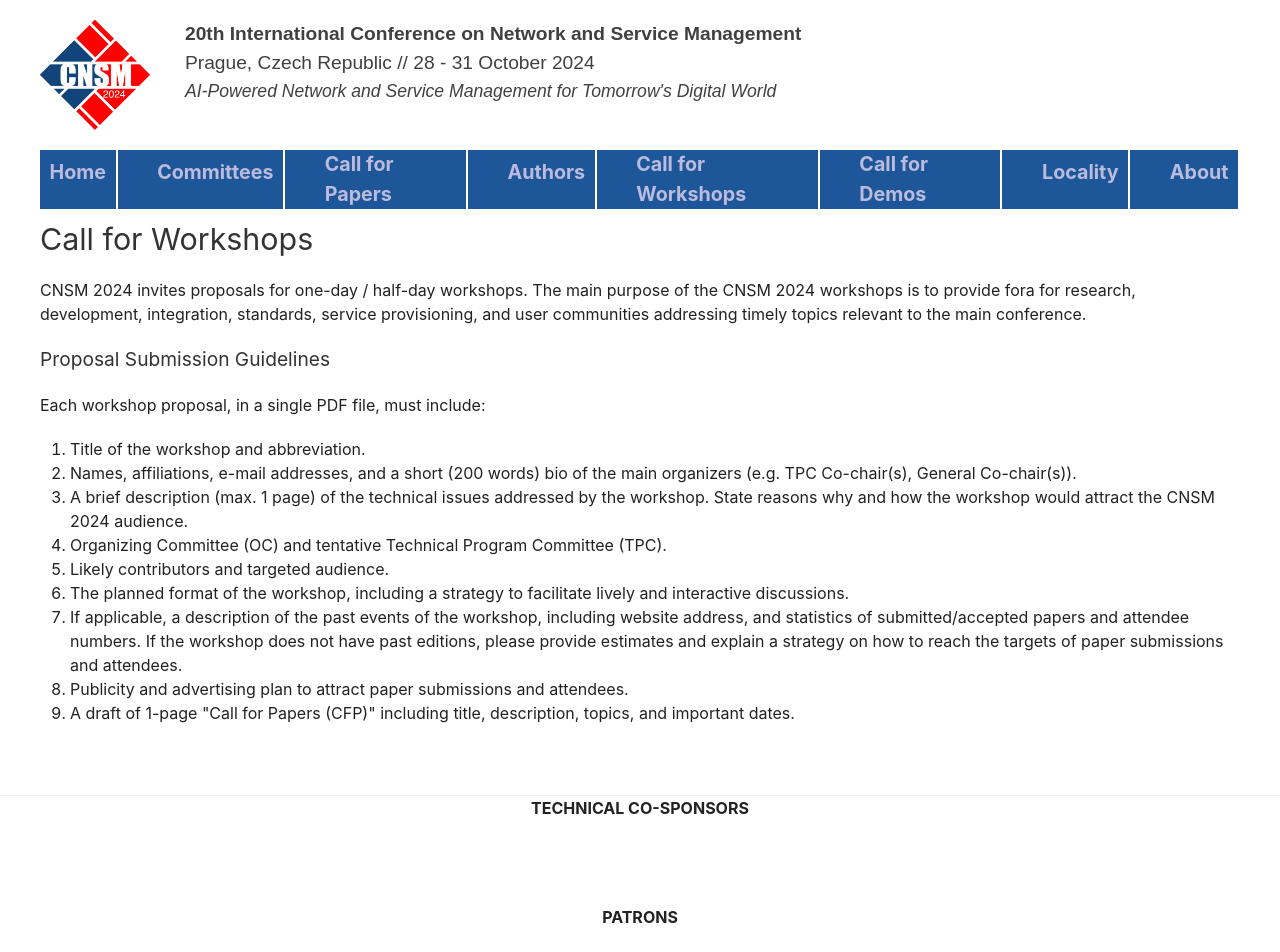
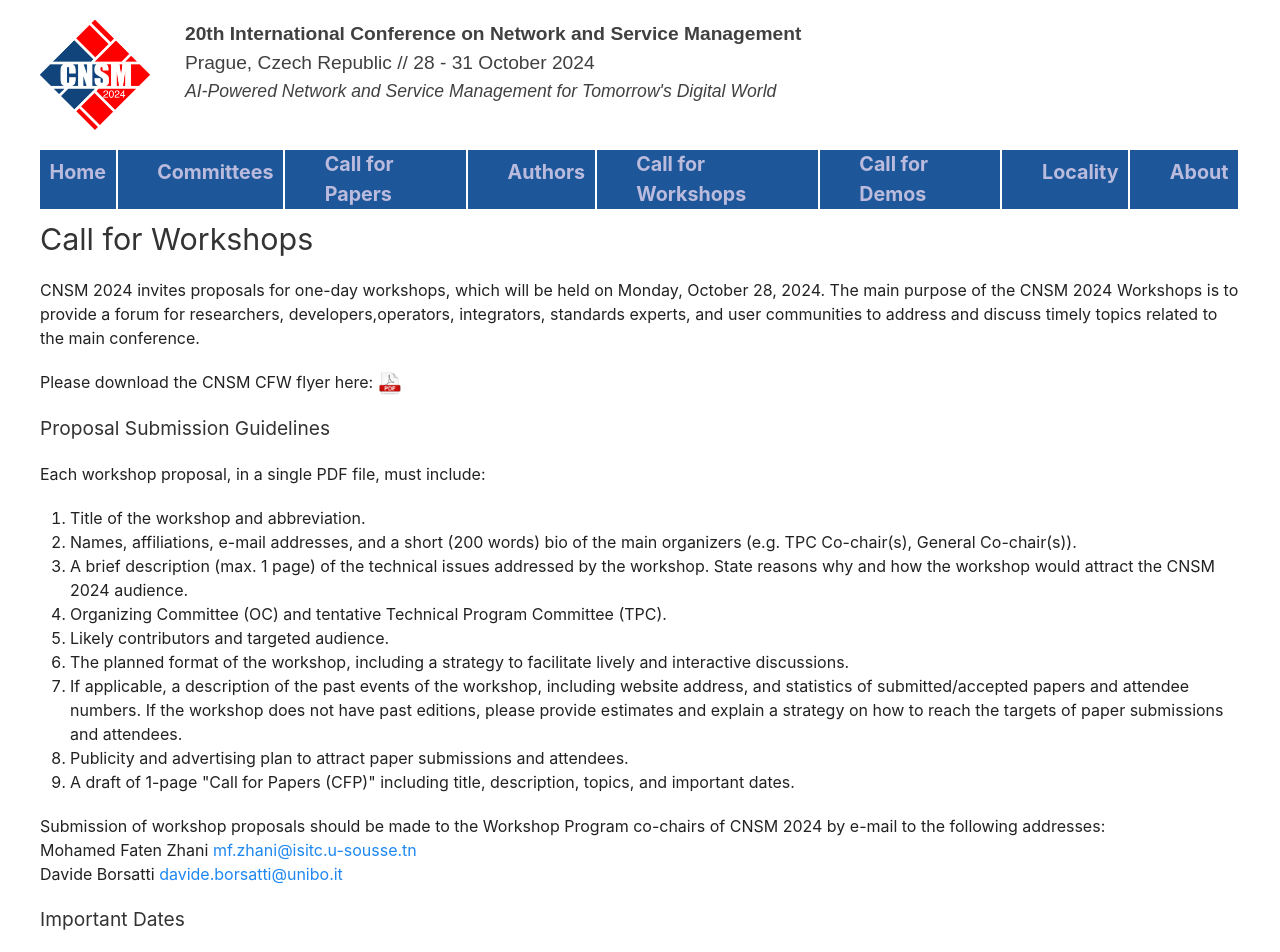
Before and after one commit to stuartclayman/cnsm-2024-website, a Jekyll site: the page built from cfw.html, in a window 1280 px wide and 1400 px high. Shown: the top 952 px of the window. Built offline with Jekyll 4.4.1, drawn with Linux system fonts in a browser that asks for light colours; nearby versions of some CDN libraries; some of the changed text lies outside the part shown.

Commit message:
Workshop and Demos updates

```diff
--- a/cfw.html
+++ b/cfw.html
@@ -9,13 +9,15 @@
 
 
           <p>
-CNSM 2024 invites proposals for one-day / half-day workshops.
-            <!-- which will be  held on 30 October or 2 November 2023. -->
-The  main purpose of the
-CNSM 2024 workshops is to provide fora  for research,  development,
-integration, standards,  service provisioning,  and  user  communities
-addressing timely topics relevant to the main conference.
+CNSM 2024 invites  proposals  for  one-day  workshops, which will be held
+on Monday, October 28, 2024. The  main purpose of the CNSM 2024 Workshops
+is to provide a forum for researchers, developers,operators, integrators,
+standards  experts,  and  user  communities to address and discuss timely
+topics related to the main conference.
           </p>
+
+
+          <p>Please download the CNSM CFW flyer here: <a target="_blank" href="files/cnsm2024-cfw-flyer.pdf"><img width="24" height="24" src="images/pdflogo.png"></a>
 
 
           <h3>Proposal Submission Guidelines</h3>
@@ -54,3 +56,24 @@
     description, topics, and important dates.</li>
 
 </ol>
+
+<p>
+Submission of workshop proposals should be made to the Workshop Program
+co-chairs of CNSM 2024 by e-mail to the following addresses:<br/>
+Mohamed Faten Zhani <a href="mailto:mf.zhani@isitc.u-sousse.tn">mf.zhani@isitc.u-sousse.tn</a><br/>
+Davide Borsatti <a href="mailto:davide.borsatti@unibo.it">davide.borsatti@unibo.it</a><br/>
+</p>
+
+<h3>Important Dates</h3>
+<p>
+  <strong>Workshop proposal Submission</strong>: June 2, 2024<br/>
+  <strong>Workshop proposal Acceptance Notification</strong>: June 9, 2024<br/>
+  <strong>Workshop Paper Submission Deadline</strong>: August 23, 2024<br/>
+</p>
+
+<h3>Workshop Co-Chairs</h3>
+
+<p>
+Davide Borsatti, University of Bologna, Italy<br/>
+Mohamed Faten Zhani, University of Sousse, Tunisia<br/>
+</p>
```
Also changed, not shown: cfd.html (+25 -2 lines), committees.html (+65 -0 lines), 2 other files.
